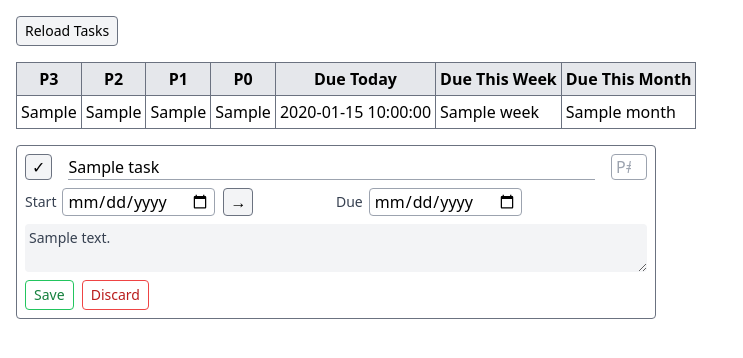
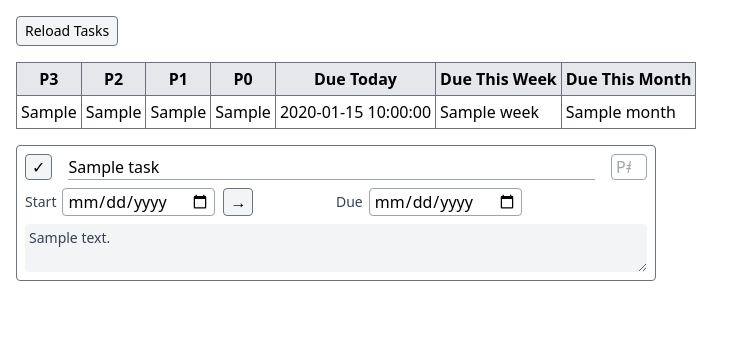
Before and after one commit to karagenit/todo, a Flask app: template templates/index.html in a window 1280 px wide. Shown: the top 358 px of the page, without its empty margins (0-743 px from the left). Run offline with Flask 3, Linux system fonts and the light colour scheme; the template is opened without the code that fills it: most values are stand-ins (such as "Sample title", 1, 10 or a date in 2020); some libraries are stand-ins or nearby versions.

Commit message:
Hide Buttons Until Change

```diff
--- /dev/null
+++ b/static/js/index.js
@@ -0,0 +1,26 @@
+document.addEventListener('DOMContentLoaded', () => {
+    // Get all forms
+    const forms = document.querySelectorAll('form');
+
+    forms.forEach(form => {
+        // Get all inputs, textareas, and select elements in this form
+        const inputs = form.querySelectorAll('input, textarea, select');
+        const bottomRow = form.querySelector('#action-bar');
+
+        // Skip if this is the reload form at the top
+        if (!bottomRow) return;
+
+        inputs.forEach(input => {
+            input.addEventListener('change', () => {
+                bottomRow.classList.remove('hidden');
+            });
+
+            // For textarea and text inputs, also listen for keyup
+            if (input.type === 'text' || input.tagName.toLowerCase() === 'textarea') {
+                input.addEventListener('keyup', () => {
+                    bottomRow.classList.remove('hidden');
+                });
+            }
+        });
+    });
+});
--- a/templates/index.html
+++ b/templates/index.html
@@ -52,8 +52,8 @@
                 <input class="border rounded border-gray-400 px-1 h-7" type="date" name="due_date" value="{{ task.due_date }}">
             </div>
         </div>
-        <textarea name="description" class="bg-gray-100 rounded p-1 text-sm text-gray-700 mb-2">{{ task.description }}</textarea>
-        <div class="form-row">
+        <textarea name="description" class="bg-gray-100 rounded p-1 text-sm text-gray-700">{{ task.description }}</textarea>
+        <div class="form-row hidden mt-2" id="action-bar">
             <button type="submit" class="border border-green-500 hover:bg-green-100 px-2 py-1 mr-1 rounded text-sm text-green-700">Save</button>
             <button type="button" onclick="window.location.reload()" class="border border-red-500 hover:bg-red-200 px-2 py-1 rounded text-sm text-red-700">Discard</button>
         </div>
```
